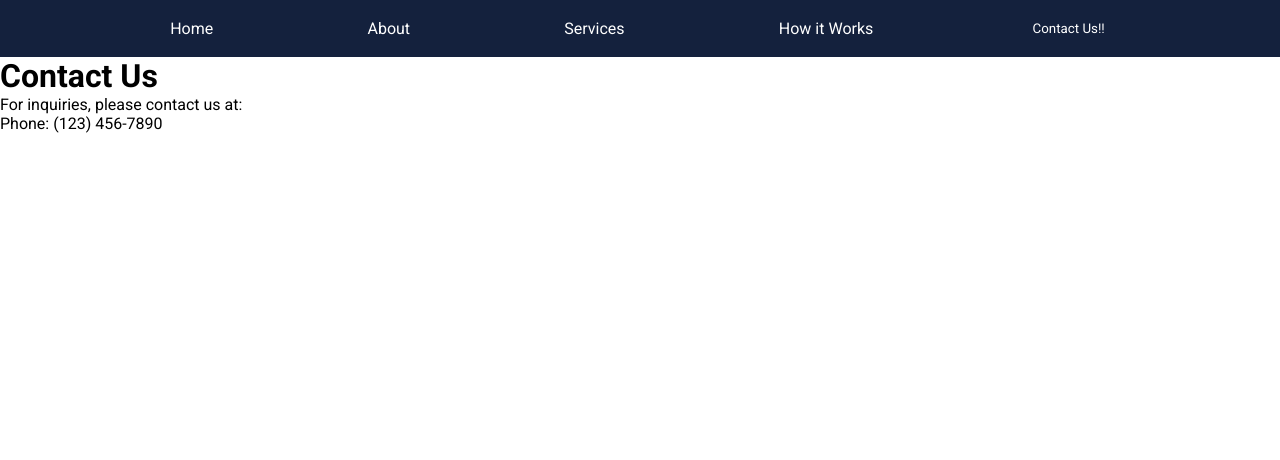
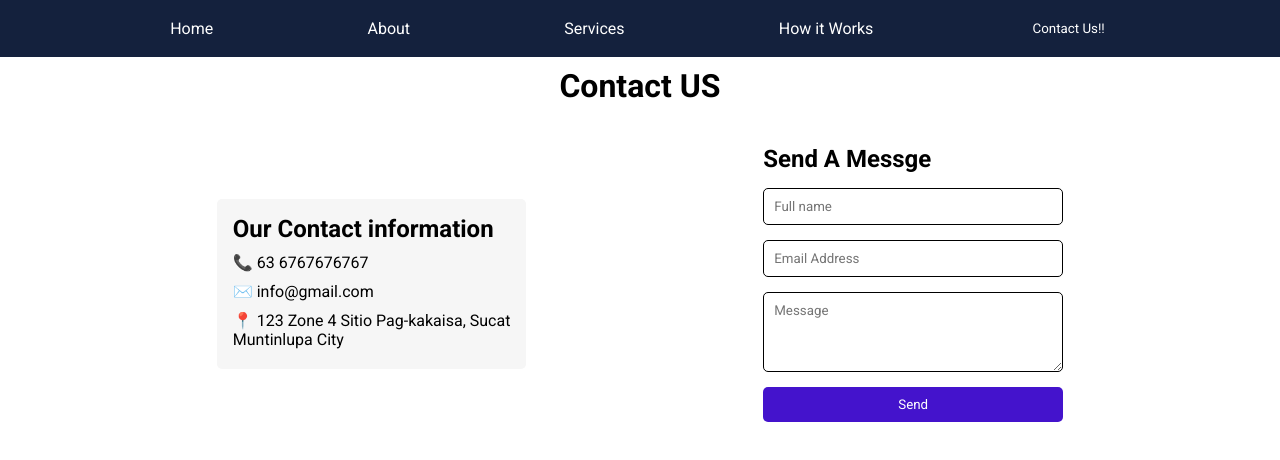
Before and after one commit to ReiMoon72/Plumbang, a Vue app: page /contact in a window 1280 px wide. Shown: the top 460 px of the page. Built offline with nearby package versions, Linux system fonts and the light colour scheme.

Commit message:
Contact File has been finish

```diff
--- a/src/views/Contact.vue
+++ b/src/views/Contact.vue
@@ -1,18 +1,125 @@
 <script>
-
+export default {
+  data() {
+    return {
+        fullname: '',
+        email: '',
+        messge: '',
+    };
+  },
+  methods: {
+    sendBtn(){
+        if(this.fullname === "" && this.email === "" && this.messge ===""){
+            alert("Put something in the message")
+        } if(!this.email.includes('@')){
+            alert("Input a '@' in your email to send")
+        }else{
+            alert("Please put a message")
+        }
+    }
+  }
+};
 </script>
 
 <template>
-    <h1>Contact Us</h1>
-    <p>
-        For inquiries, please contact us at:
-        <br />
-        Phone: (123) 456-7890
-        <br />
+  <div class="contact-us">
+    <h1>Contact US</h1>
+  </div>
+
+  <!--Info-->
+
+  <section class="background">
+    <div class="info">
+      <div class="information">
+        <h2>Our Contact information</h2>
+        <p>📞 63 6767676767</p>
+        <p>✉️ info@gmail.com</p>
+        <p>
+          📍 123 Zone 4 Sitio Pag-kakaisa, Sucat <br />
+          Muntinlupa City
         </p>
-
+      </div>
+      <div class="form-area">
+        <h1>Send A Messge</h1>
+        <input type="text" v-model="fullname" placeholder="Full name" required/>
+        <input type="email" v-model="email" placeholder="Email Address" required/>
+        <textarea class="text-area" v-model="messge" placeholder="Message" required></textarea>
+        <button @click="sendBtn">Send</button>
+      </div>
+    </div>
+  </section>
 </template>
 
 <style scoped>
+.contact-us {
+  display: flex;
+  justify-content: center;
+  align-items: center;
+  padding: 10px 50px 40px;
 
+}
+
+.information{
+    display: flex;
+    flex-direction: column;
+    gap: 10px;
+    background-color: #f6f6f6;
+    padding: 1em;
+    height: 165px;
+    border-radius: 5px;
+}
+
+.info {
+  display: flex;
+  justify-content: space-evenly;
+  align-items: center;
+  gap: 20px;
+  flex-direction: column;
+}
+
+.form-area {
+  display: flex;
+  flex-direction: column;
+  gap: 15px;
+  width: 300px;
+  max-width: 400px;
+  flex-wrap: wrap;
+}
+
+.form-area input, .form-area textarea{
+    padding: 10px;
+    border: 1px solid black;
+    border-radius: 5px;
+}
+
+.form-area button {
+    padding: 10px;
+    background-color: #4413cc;
+    border: none;
+    color: white;
+    border-radius: 5px;
+    cursor: pointer;
+}
+
+.form-area textarea{
+    min-height: 80px;
+    field-sizing: content;
+}
+
+.form-area button:hover{
+    background-color: #3e228a;
+}
+
+@media (min-width: 768px) {
+    .information{
+        flex-direction: column;
+        height: 170px;
+    }
+    .info{
+        flex-direction: row;
+    }
+    .form-area{
+        flex-direction: column;
+    }
+}
 </style>
```
